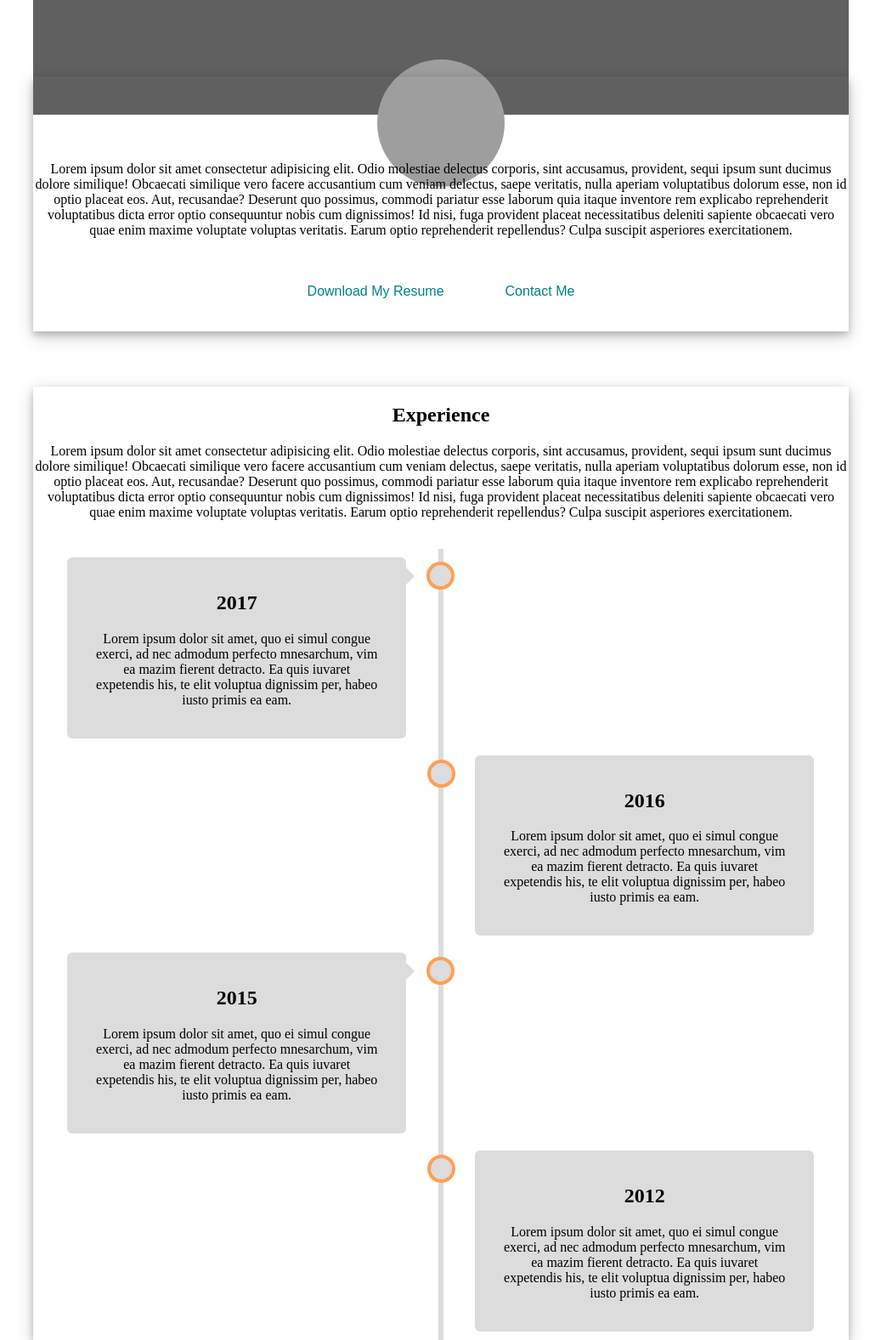
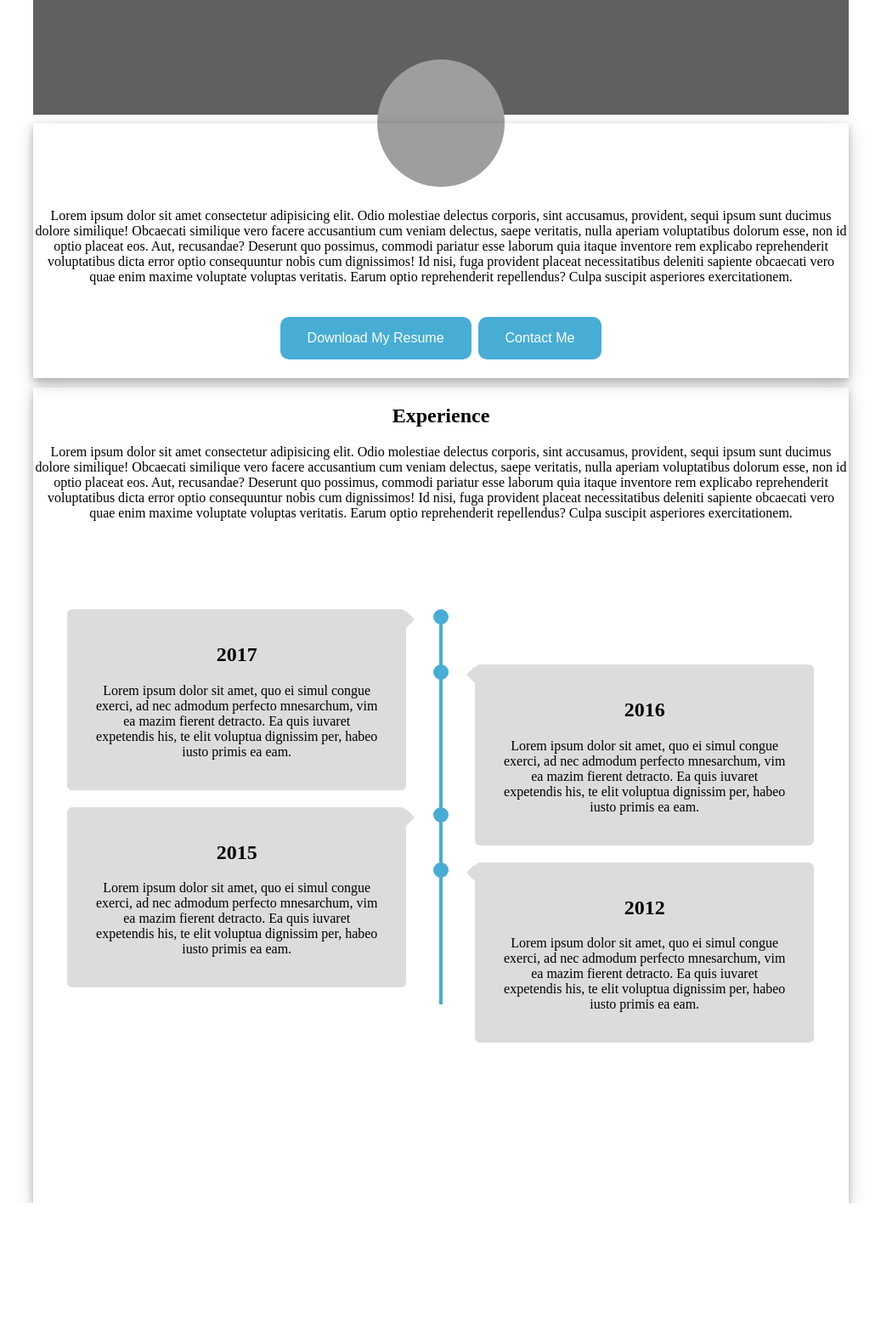
Before and after one commit to DannyLNguyen/danny_portfolio, a Django app: page /resume in a window 1280 px wide. Shown: the whole page at 85% size, without its empty margins (121-1158 px from the left). After the commit the page ends 1416 px from the top, so only its background shows below. Run offline with Django 3.2, Linux system fonts and the light colour scheme; grey boxes are pictures that could not be loaded.

Commit message:
more resume updates
formating the timeline

```diff
--- a/danny_portfolio/static/style.css
+++ b/danny_portfolio/static/style.css
@@ -95,19 +95,7 @@ h1 {
 
 /*resume*/
 
-#wrapper{
-        min-width: 750px;
-        height: 500px;
-        padding: 10px;
 
-        display: inline-block;
-        margin: 0;
-        position: absolute;
-        top: 50%;
-        left: 50%;
-        transform: translate(-50%, -50%);
-
-}
 
 #header{
 
@@ -135,7 +123,7 @@ img {
         width: 960px;
         height: 300px;
         position: absolute;
-        top: 30%;
+        top: 295px;
         left: 50%;
         transform: translate(-50%, -50%);
         box-shadow: 0 4px 8px 0 rgba(0, 0, 0, 0.2), 0 6px 20px 0 rgba(0, 0, 0, 0.19);
@@ -149,7 +137,7 @@ img {
 }
 .resume_buttons{
         border: none;
-        color: teal;
+        background-color: #47add5;
         padding: 16px 32px;
         text-align: center;
         text-decoration: none;
@@ -160,14 +148,15 @@ img {
         cursor: pointer;
         border-radius: 10px;
         font-family: sans-serif;
+        color: white;
 
 
 }
 #experience{
         min-width: 960px;
-        height: auto;
+        height: 960px;
         position: absolute;
-        top: 1016px;
+        top: 936px;
         left: 50%;
         transform: translate(-50%, -50%);
         box-shadow: 0 4px 8px 0 rgba(0, 0, 0, 0.2), 0 6px 20px 0 rgba(0, 0, 0, 0.19);
@@ -180,6 +169,7 @@ img {
         position: relative;
         max-width: 960px;
         margin: 0 auto;
+        display: inline-block;
 
       }
 
@@ -187,11 +177,11 @@ img {
       .timeline::after {
         content: '';
         position: absolute;
-        width: 6px;
-        background-color: #dcdcdc;
-        top: 0;
-        bottom: 0;
-        left: 50%;
+        width: 4px;
+        background-color:  #47add5;
+        top: 71px;
+        bottom: -70px;
+        left: 481px;
         margin-left: -3px;
       }
 
@@ -201,30 +191,33 @@ img {
         position: relative;
         background-color: inherit;
         width: 41.6%;
+        top: 50px;
       }
 
       /* The circles on the timeline */
       .container::after {
         content: '';
         position: absolute;
-        width: 25px;
-        height: 25px;
-        right: -17px;
-        background-color: #dcdcdc;
-        border: 4px solid #FF9F55;
-        top: 15px;
+        width: 10px;
+        height: 10px;
+        right: -10px;
+        background-color: #47add5;
+        border: 4px solid #47add5;
+        top: 20px;
         border-radius: 50%;
         z-index: 1;
       }
 
       /* Place the container to the left */
       .left {
-        left: 0;
+        float: left;
+        display: inline-block;
       }
 
       /* Place the container to the right */
       .right {
-        left: 50%;
+        top: 115px;
+        display: inline-block;
       }
 
       /* Add arrows to the left container (pointing right) */
@@ -252,12 +245,13 @@ img {
         left: 30px;
         border: medium solid #dcdcdc;
         border-width: 10px 10px 10px 0;
-        border-color: transparent white transparent transparent;
+        border-color: transparent #dcdcdc transparent transparent ;
       }
 
       /* Fix the circle for containers on the right side */
       .right::after {
-        left: -16px;
+        left: -9px;
+        top: 20px;
       }
 
       /* The actual content */
@@ -266,6 +260,8 @@ img {
         background-color: #dcdcdc;
         position: relative;
         border-radius: 6px;
+        display: inline-block;
+        top: 10px;
       }
 
       /* Media queries - Responsive timeline on screens less than 600px wide */
@@ -285,7 +281,7 @@ img {
         /* Make sure that all arrows are pointing leftwards */
         .container::before {
         left: 60px;
-        border: medium solid white;
+        border: medium solid #dcdcdc;
         border-width: 10px 10px 10px 0;
         border-color: transparent white transparent transparent;
         }
@@ -298,5 +294,6 @@ img {
         /* Make all right containers behave like the left ones */
         .right {
         left: 0%;
+        top: 20px;
         }
       }
--- a/danny_portfolio/templates/resume.html
+++ b/danny_portfolio/templates/resume.html
@@ -63,6 +63,7 @@
                 </div>
 
 
+
         </div>
         </div>
 
```
